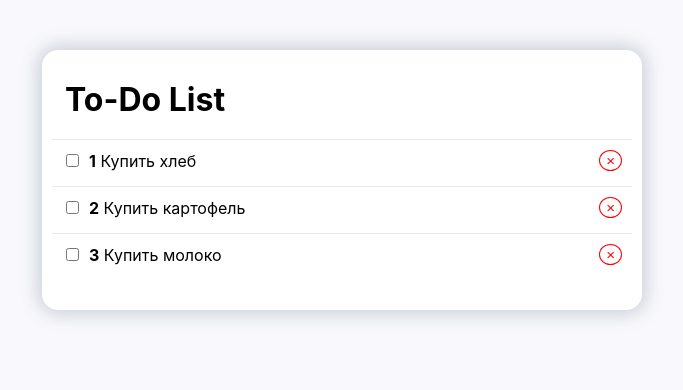
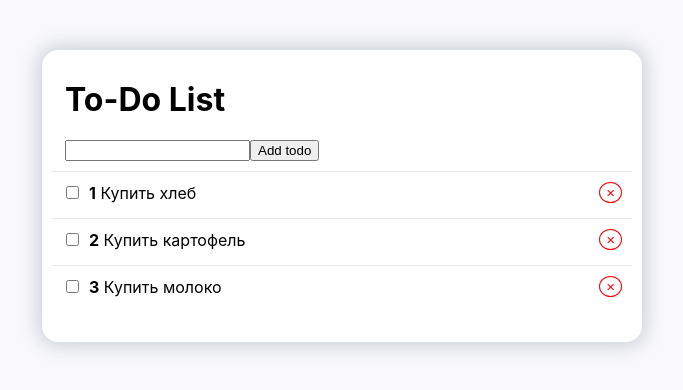
Before and after one commit to nylus-ark/todo-list-app, a React (Create React App) app: page / in a window 1280 px wide. Shown: the top 390 px of the page, without its empty margins (298-981 px from the left). Built offline with nearby package versions, Linux system fonts and the light colour scheme.

Commit message:
Add AddTodo component

```diff
--- a/src/App.js
+++ b/src/App.js
@@ -1,6 +1,7 @@
 import React, { useState } from 'react';
 import TodoList from './Todo/TodoList';
 import Context from './context';
+import AddTodo from './Todo/AddTodo';
 
 function App() {
   const [todoData, setTodoData] = useState([
@@ -25,11 +26,25 @@ function App() {
     setTodoData(todoData.filter((todo) => todo.id !== id));
   }
 
+  function addTodo(title) {
+    setTodoData(
+      todoData.concat([
+        {
+          title,
+          id: Date.now(),
+          complited: false,
+        },
+      ])
+    );
+  }
+
   return (
     <Context.Provider value={{ removeTodo }}>
       <div className="wrapper">
         <div className="container">
           <h1 className="title-h1">To-Do List</h1>
+
+          <AddTodo onCreate={addTodo} />
 
           {todoData.length ? (
             <TodoList todos={todoData} onToggle={toggleTodo}/>
--- /dev/null
+++ b/src/Todo/AddTodo.js
@@ -0,0 +1,35 @@
+import React, { useState } from 'react';
+
+function AddTodo({ onCreate }) {
+  const styles = {
+    form: {
+      margin: '10px 0',
+      padding: '0 13px',
+    },
+  };
+
+  const [value, setValue] = useState('');
+
+  function submitHandler(evt) {
+    evt.preventDefault();
+
+    if (value.trim()) {
+      onCreate(value);
+      setValue('');
+    }
+  }
+
+  return (
+    <form style={styles.form} onSubmit={submitHandler}>
+      <input
+        value={value}
+        onChange={(evt) => setValue(evt.target.value)}
+      />
+      <button type="submit">
+        Add todo
+      </button>
+    </form>
+  );
+}
+
+export default AddTodo;
```
